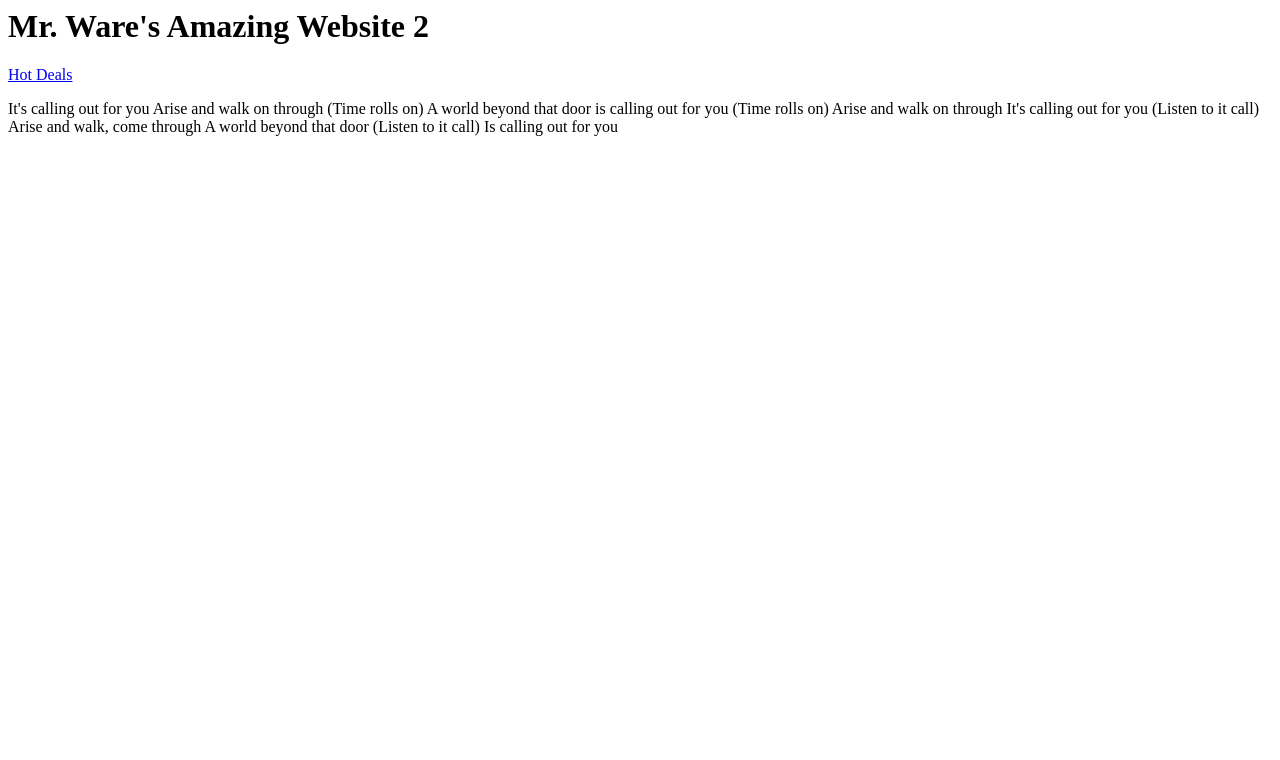
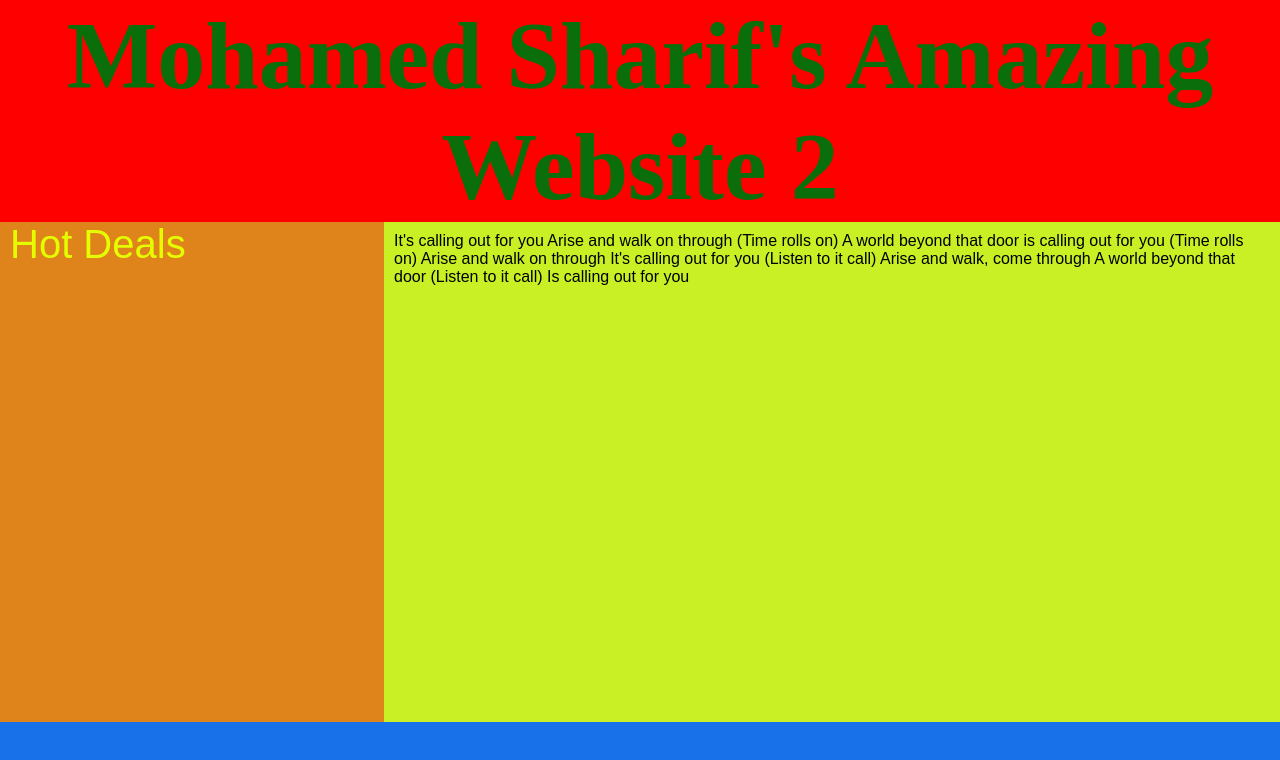
Before and after one commit to pg134life/css-site, a plain HTML site: page index.html in a window 1280 px wide. Drawn offline with Linux system fonts and the light colour scheme.

Commit message:
Finished css site

```diff
--- a/index.html
+++ b/index.html
@@ -5,10 +5,10 @@
 
     <body>
         <div class="header">
-            <h1>Mr. Ware's Amazing Website 2</h1>
+            <h1>Mohamed Sharif's Amazing Website 2</h1>
         </div>
         <div class="left">
-            <a href="https://slickdeals.net">Hot Deals</a>
+            <a href="https://www.nba.com/clippers/">Hot Deals</a>
         </div>
         <div class="right">
             <p>
--- a/style.css
+++ b/style.css
@@ -0,0 +1,53 @@
+body {
+ background-color: #1ed966;
+    font-family: 'Oswald', sans-serif;
+}
+h1 {
+    color: #0a6f0a;
+    font-family: 'Andada Pro', serif;
+    text-align: center;
+    font-size: 72pt;
+}
+a:link {
+    color: #e4fd00
+}
+a:visited {
+    color:darkslateblue;
+}
+a:hover {
+    color:dimgray:
+}
+a {
+   text-decoration: none;
+   font-size: 30pt;
+}
+*{
+    margin: 0px;
+    padding: 0px;
+}
+div.header {
+    width: 100%;
+    background-color: red;
+}
+div.left {
+    float: left;
+    width: 30%;
+    height: 500px;
+    background-color: #de841a;
+}
+div.right {
+    float: left;
+    width: 70%;
+    height: 500px;
+    background-color: #c9f024;
+}
+div.footer {
+    display:inline-block;
+    width: 100%;
+    height: 100px;
+    background-color: #1971ea;
+}
+
+p, a {
+    margin: 10px;
+}
```
